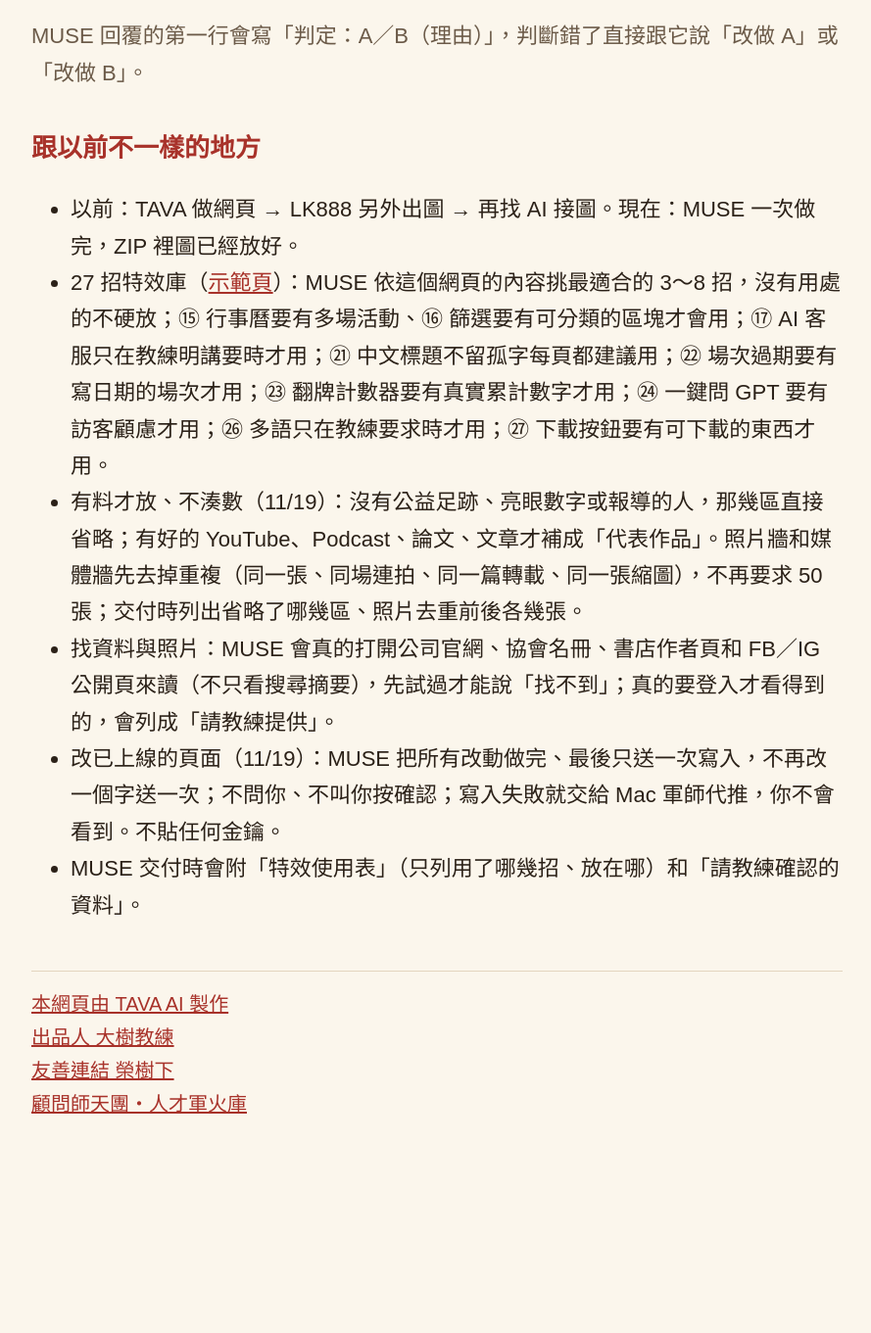
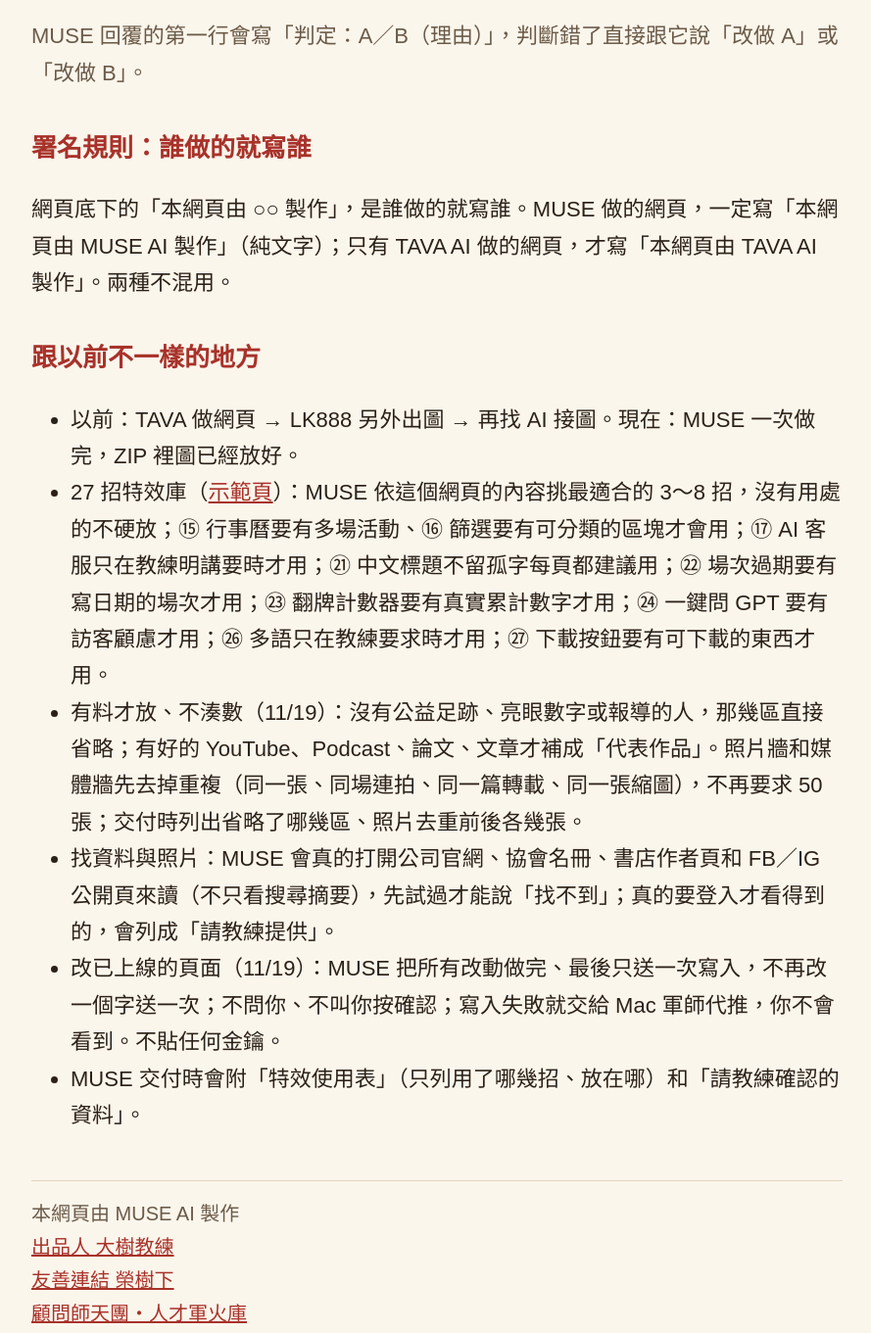
Before and after one commit to Coach1973/tava-to-claude, a plain HTML site: page muse.html in a window 1280 px wide. Shown: the part 1120-2481 px from the top of the page at 98% size, without its empty margins (194-1083 px from the left). Before the commit the page ends 2312 px from the top, so only its background shows below. Drawn offline with Linux system fonts and the light colour scheme.

Commit message:
[Mac] muse.txt 開頭新增署名規則（MUSE做的寫 MUSE AI）；muse.html 頁尾改 MUSE AI＋加署名規則段
Co-Authored-By: Claude Sonnet 5.5 <noreply@anthropic.com>

```diff
--- a/muse.html
+++ b/muse.html
@@ -52,6 +52,9 @@
   </div>
   <p class="sub">MUSE 回覆的第一行會寫「判定：A／B（理由）」，判斷錯了直接跟它說「改做 A」或「改做 B」。</p>
 
+  <h2>署名規則：誰做的就寫誰</h2>
+  <p>網頁底下的「本網頁由 ○○ 製作」，是誰做的就寫誰。MUSE 做的網頁，一定寫「本網頁由 MUSE AI 製作」（純文字）；只有 TAVA AI 做的網頁，才寫「本網頁由 TAVA AI 製作」。兩種不混用。</p>
+
   <h2>跟以前不一樣的地方</h2>
   <ul>
     <li>以前：TAVA 做網頁 → LK888 另外出圖 → 再找 AI 接圖。現在：MUSE 一次做完，ZIP 裡圖已經放好。</li>
@@ -63,7 +66,7 @@
   </ul>
 
   <footer>
-    <a href="https://www.tava-ai.com/" target="_blank" rel="noopener">本網頁由 TAVA AI 製作</a>
+    <span style="display:block;font-size:20px">本網頁由 MUSE AI 製作</span>
     <a href="https://www.bymyway.com/" target="_blank" rel="noopener">出品人 大樹教練</a>
     <a href="https://event.bymyway.com/curated/rongtree/" target="_blank" rel="noopener">友善連結 榮樹下</a>
     <a href="https://event.bymyway.com/curated/skyteam/" target="_blank" rel="noopener">顧問師天團・人才軍火庫</a>
```
Also changed, not shown: muse.txt.
